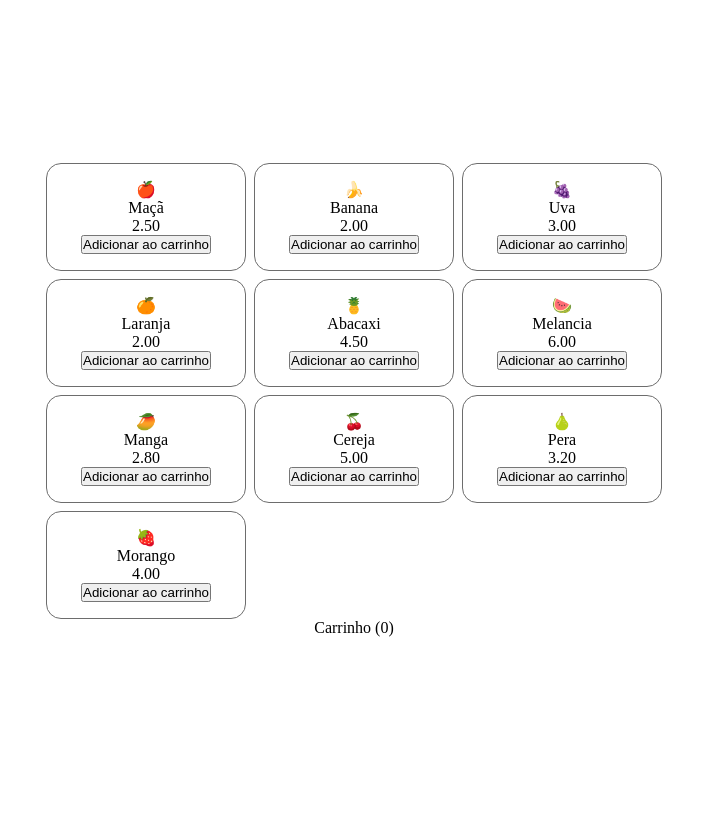
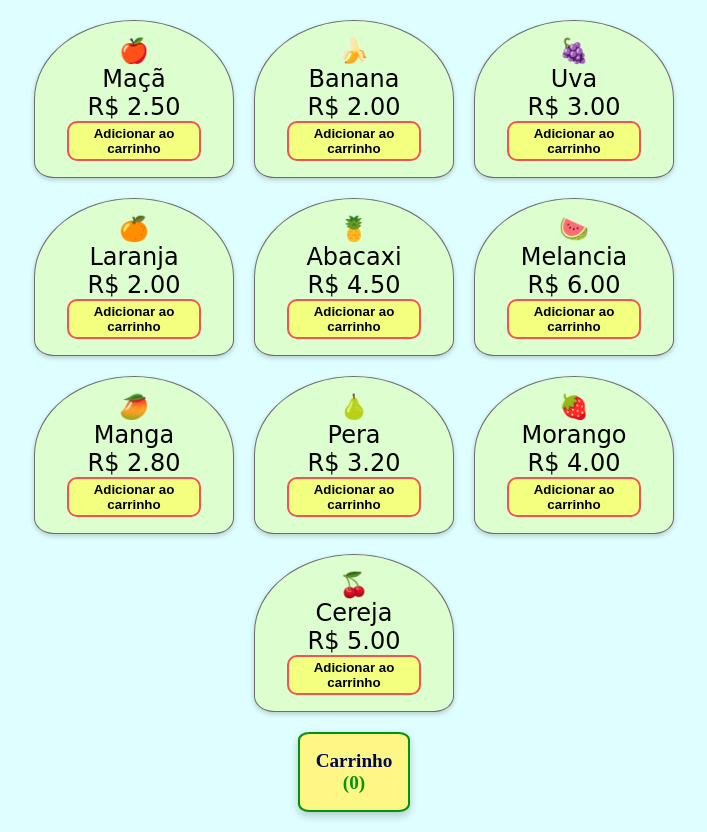
Before and after one commit to Rafa556/Quitanda, a website with bundled scripts: page index.html in a window 1280 px wide. Shown: the whole page, without its empty margins (286-993 px from the left). Before the commit the page ends 800 px from the top, so only its background shows below. Built offline with nearby package versions, Linux system fonts and the light colour scheme.

Commit message:
quitanda Project

```diff
--- a/index.html
+++ b/index.html
@@ -3,44 +3,14 @@
   <head>
     <meta charset="UTF-8" />
     <meta name="viewport" content="width=device-width, initial-scale=1.0" />
-    <title>Document</title>
+    <link rel="stylesheet" href="style.css" />
+    <title>Quitandinha do Rafinha</title>
     <script src="script.js" type="module"></script>
-    <style>
-      * {
-        box-sizing: border-box;
-        margin: 0;
-        padding: 0;
-      }
-
-      #container {
-        height: 100vh;
-        display: flex;
-        flex-direction: column;
-        align-items: center;
-        justify-content: center;
-      }
-
-      .wrapper {
-        display: grid;
-        gap: 8px;
-        grid-template-columns: 200px 200px 200px;
-      }
-
-      .fruit-card {
-        border: 1px rgb(109, 109, 109) solid;
-        display: flex;
-        flex-direction: column;
-        align-items: center;
-        padding: 1rem;
-        border-radius: 15px;
-      }
-    </style>
   </head>
   <body>
     <div id="container">
       <div id="table-fruits" class="wrapper"></div>
-      <div id="cart-div">Carrinho (<span id="cart-Span">0</span>)</div>
+      <div id="cart-div">Carrinho<span id="cart-Span">(0)</span></div>
     </div>
-
   </body>
 </html>
--- a/script.js
+++ b/script.js
@@ -1,4 +1,7 @@
-import { fruits } from "./storage.js";
+import { getFruits } from "./storage.js";
+
+async function main() {
+  const fruits = await getFruits();
 
   const tableFruitsDiv = document.getElementById("table-fruits");
   const cartSpan = document.getElementById("cart-Span");
@@ -7,16 +10,19 @@ const cartItems = new Map(); // uma estrutura de dados para armazenar uma chave
   for (const fruit of fruits) {
     //pega cada fruta da lista de frutas
     const fruitCardDiv = document.createElement("div"); // cria uma div nova
-  fruitCardDiv.className = 'fruit-card';
+    fruitCardDiv.className = "fruit-card";
+    if (fruit.name === "Cereja") {
+      fruitCardDiv.classList.add("card-cereja");
+    }
     //dentro do HTML retorna propriedades de cada objeto
     fruitCardDiv.innerHTML = `
       <p>${fruit.emoji}</p>
       <p>${fruit.name}</p>
-    <p>${fruit.price.toFixed(2)}</p>
+      <p> R$ ${fruit.price.toFixed(2)}</p>
       <button class="btn-add-cart" data-name="${fruit.name}" data-emoji="${
       // cria um botão e armazena as propriedades dos objetos dentro desse botão
       fruit.emoji
-  }" data-price="${fruit.price}">Adicionar ao carrinho</button>
+    }" data-price="${fruit.price}" >Adicionar ao carrinho</button>
     `;
 
     tableFruitsDiv.appendChild(fruitCardDiv); //a div de cada objeto fruta deve estar dentro da div tabela de frutas (filho e pai)
@@ -118,3 +124,6 @@ function updateCartDisplay() {
       });
     });
   }
+}
+
+main();
--- a/storage.js
+++ b/storage.js
@@ -1,4 +1,7 @@
-export const fruits = [
+export const getFruits = () =>
+  new Promise((resolve, reject) => {
+    setTimeout(() => {
+      resolve([
         {
           name: "Maçã",
           emoji: "🍎",
@@ -59,4 +62,6 @@ export const fruits = [
           price: 4.0,
           discount: { amount: 7, value: 10 },
         },
-];
+      ]);
+    }, 1000);
+  });
--- /dev/null
+++ b/style.css
@@ -0,0 +1,106 @@
+* {
+  box-sizing: border-box;
+  margin: 0;
+  padding: 0;
+}
+
+.btn-add-cart {
+  pointer-events: auto;
+}
+
+#container {
+  min-height: 100vh;
+  display: flex;
+  flex-direction: column;
+  align-items: center;
+  justify-content: center;
+  background-color: #dffeff;
+  padding: 20px;
+}
+
+#cart-div {
+  border: 2px #00940c solid;
+  padding: 1rem;
+  display: flex;
+  background-color: #fff785;
+  color: #000852;
+  border-radius: 10% 10% 10% 10%;
+  box-shadow: 0 4px 8px rgba(0, 0, 0, 0.2);
+  margin-top: 20px;
+  text-align: center;
+  font-weight: bold;
+  font-size: 1.2rem;
+  grid-template-columns: 200px;
+  flex-direction: column;
+}
+
+.wrapper {
+  display: grid;
+  gap: 20px;
+  grid-template-columns: 200px 200px 200px;
+}
+
+.card-cereja {
+  grid-column: 2;
+  grid-row: 4;
+}
+
+.card-emoji {
+  padding: 1rem;
+}
+
+.fruit-card {
+  border: 1px rgb(109, 109, 109) solid;
+  display: flex;
+  background-color: #ddffd0;
+  flex-direction: column;
+  align-items: center;
+  padding: 1rem;
+  font-family: cursive, sans-serif;
+  border-radius: 50% 50% 10% 10%;
+  font-size: 1.5rem;
+  box-shadow: 0 2px 5px rgba(0, 0, 0, 0.2);
+  transition: transform 0.2s;
+}
+.fruit-card:hover {
+  transform: translateY(-5px);
+}
+
+.btn-remove {
+  width: 7em;
+  height: 4ex;
+  background-color: #ff5c5c;
+  border: 2px solid rgb(255, 221, 157);
+  border-radius: 10px;
+  font-weight: bold;
+  color: rgb(255, 255, 255);
+  cursor: pointer;
+  transition: background-color 0.3s, transform 0.2s;
+}
+
+.btn-remove:hover {
+  background-color: #ffbfbf;
+  transform: scale(1.05);
+  color: rgb(0, 0, 0);
+}
+
+.btn-add-cart {
+  width: 10em;
+  height: 40px;
+  background-color: #f2ff7f;
+  border: 2px solid rgb(245, 83, 83);
+  border-radius: 10px;
+  font-weight: bold;
+  color: black;
+  cursor: pointer;
+}
+.btn-add-cart:hover {
+  background-color: #fbffbf;
+  transform: scale(1.05);
+}
+
+#cart-Span {
+  font-weight: bold;
+  font-size: 1.2rem;
+  color: #00940c;
+}
```
Lines whose indentation alone changed are shown as unchanged.
